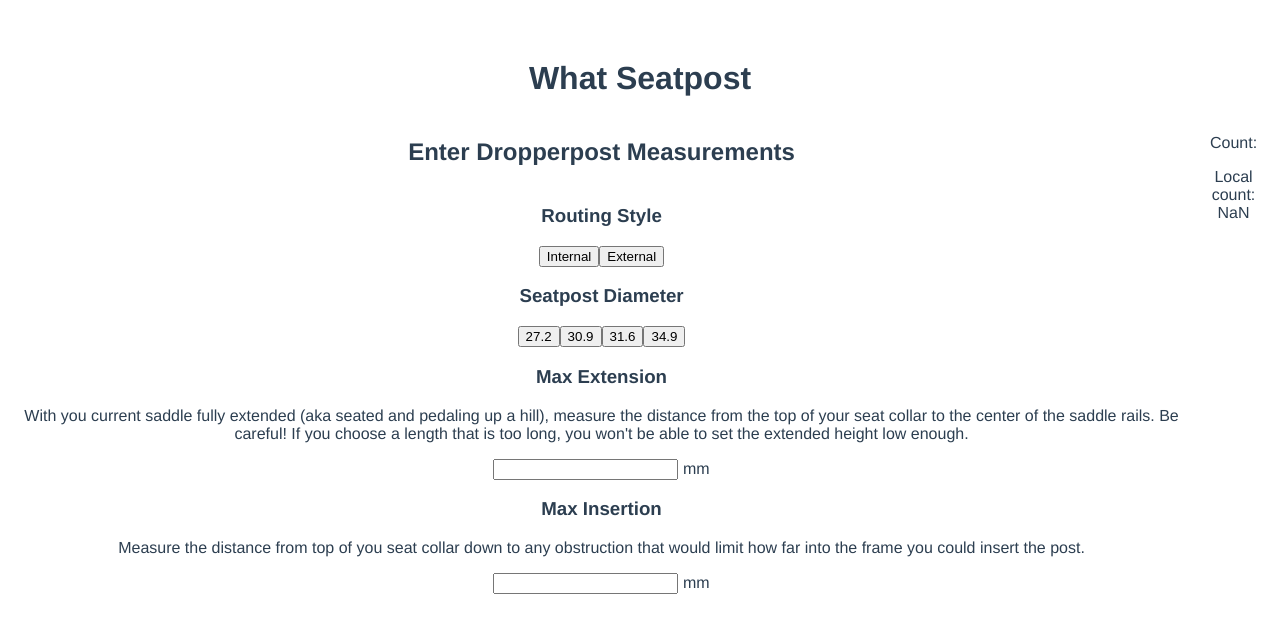
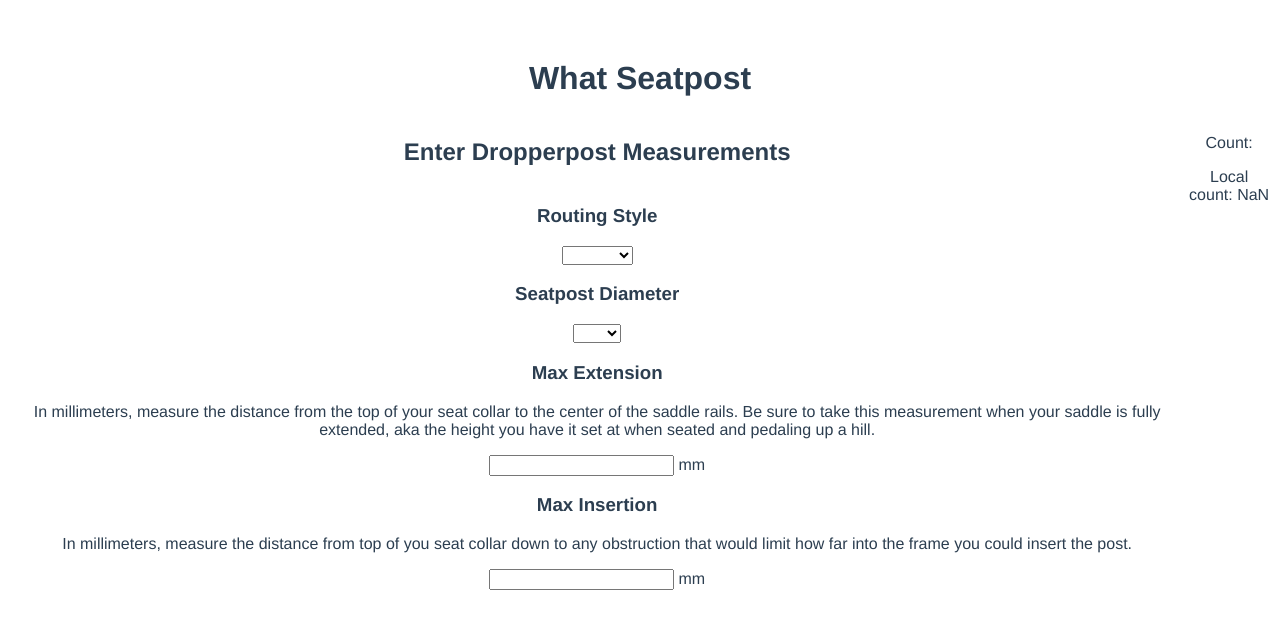
Before and after one commit to ctopheryoung/what-seatpost, a Vue app: page / in a window 1280 px wide. Shown: the top 628 px of the page. Built offline with nearby package versions, Linux system fonts and the light colour scheme.

Commit message:
Connect measurements form to Vuex

```diff
--- a/src/components/MeasurementsForm.vue
+++ b/src/components/MeasurementsForm.vue
@@ -3,31 +3,80 @@
     <h2>Enter Dropperpost Measurements</h2>
     <section>
       <h3>Routing Style</h3>
-      <button>Internal</button>
-      <button>External</button>
+      <select name="routing-style" v-model="routingStyle">
+        <option value="internal">Internal</option>
+        <option value="external">External</option>
+      </select>
     </section>
 
     <section>
       <h3>Seatpost Diameter</h3>
-      <button>27.2</button>
-      <button>30.9</button>
-      <button>31.6</button>
-      <button>34.9</button>
+      <select name="seatpost-diameter" v-model.number="seatpostDiameter">
+        <option value="27.2">27.2</option>
+        <option value="30.9">30.9</option>
+        <option value="31.6">31.6</option>
+        <option value="34.9">34.9</option>
+      </select>
     </section>
 
     <section>
       <h3>Max Extension</h3>
-      <p>With you current saddle fully extended (aka seated and pedaling up a hill), measure the distance from the top of your seat collar to the center of the saddle rails. Be careful! If you choose a length that is too long, you won't be able to set the extended height low enough.</p>
-      <input type="text" name="maxExtension"> mm
+      <p>In millimeters, measure the distance from the top of your seat collar to the center of the saddle rails. Be sure to take this measurement when your saddle is fully extended, aka the height you have it set at when seated and pedaling up a hill.</p>
+      <input type="number" name="maxExtension" v-model="maxExtension"> mm
     </section>
 
     <section>
       <h3>Max Insertion</h3>
-      <p>Measure the distance from top of you seat collar down to any obstruction that would limit how far into the frame you could insert the post.</p>
-      <input type="text" name="maxInsertion"> mm
+      <p>In millimeters, measure the distance from top of you seat collar down to any obstruction that would limit how far into the frame you could insert the post.</p>
+      <input type="number" name="maxInsertion" v-model="maxInsertion"> mm
     </section>
   </main>
 </template>
+
+<script>
+import { mapState, mapMutations } from 'vuex';
+
+  export default {
+    computed: {
+      ...mapState(['routingStyle', 'seatpostDiameter', 'maxExtension', 'maxInsertion']),
+      routingStyle: {
+        get () {
+          return this.routingStyle
+        },
+        set (value) {
+          this.setRoutingStyle(value)
+        }
+      },
+      seatpostDiameter: {
+        get () {
+          return this.seatpostDiameter
+        },
+        set (value) {
+          this.setSeatpostDiameter(value)
+        }
+      },
+      maxExtension: {
+        get () {
+          return this.maxExtension
+        },
+        set (value) {
+          this.setMaxExtension(value)
+        }
+      },
+      maxInsertion: {
+        get () {
+          return this.maxInsertion
+        },
+        set (value) {
+          this.setMaxInsertion(value)
+        }
+      }
+    },
+    methods: {
+      ...mapMutations(['setRoutingStyle', 'setSeatpostDiameter', 'setMaxExtension', 'setMaxInsertion'])
+    }
+  }
+</script>
 
 <style scoped>
   main {
```
